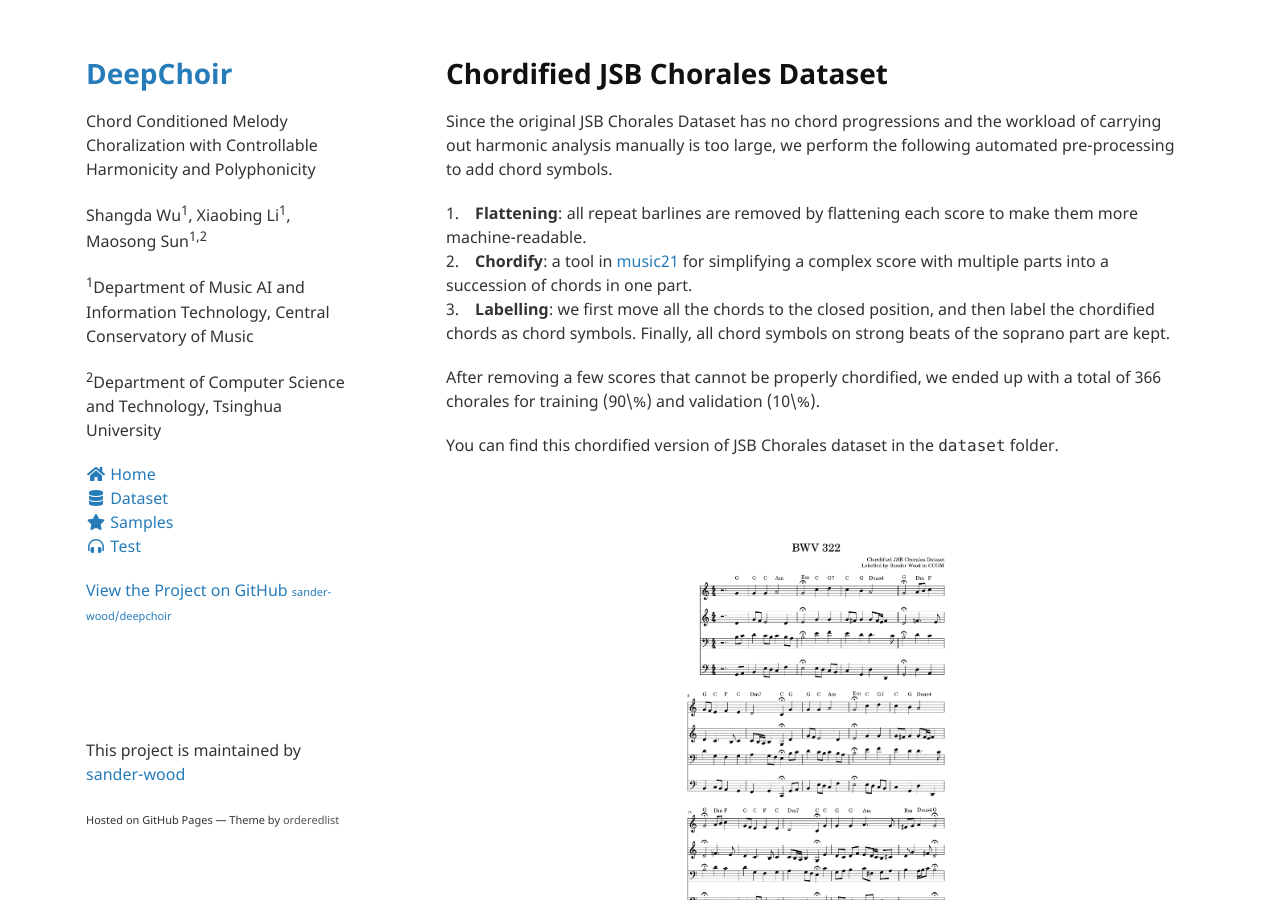
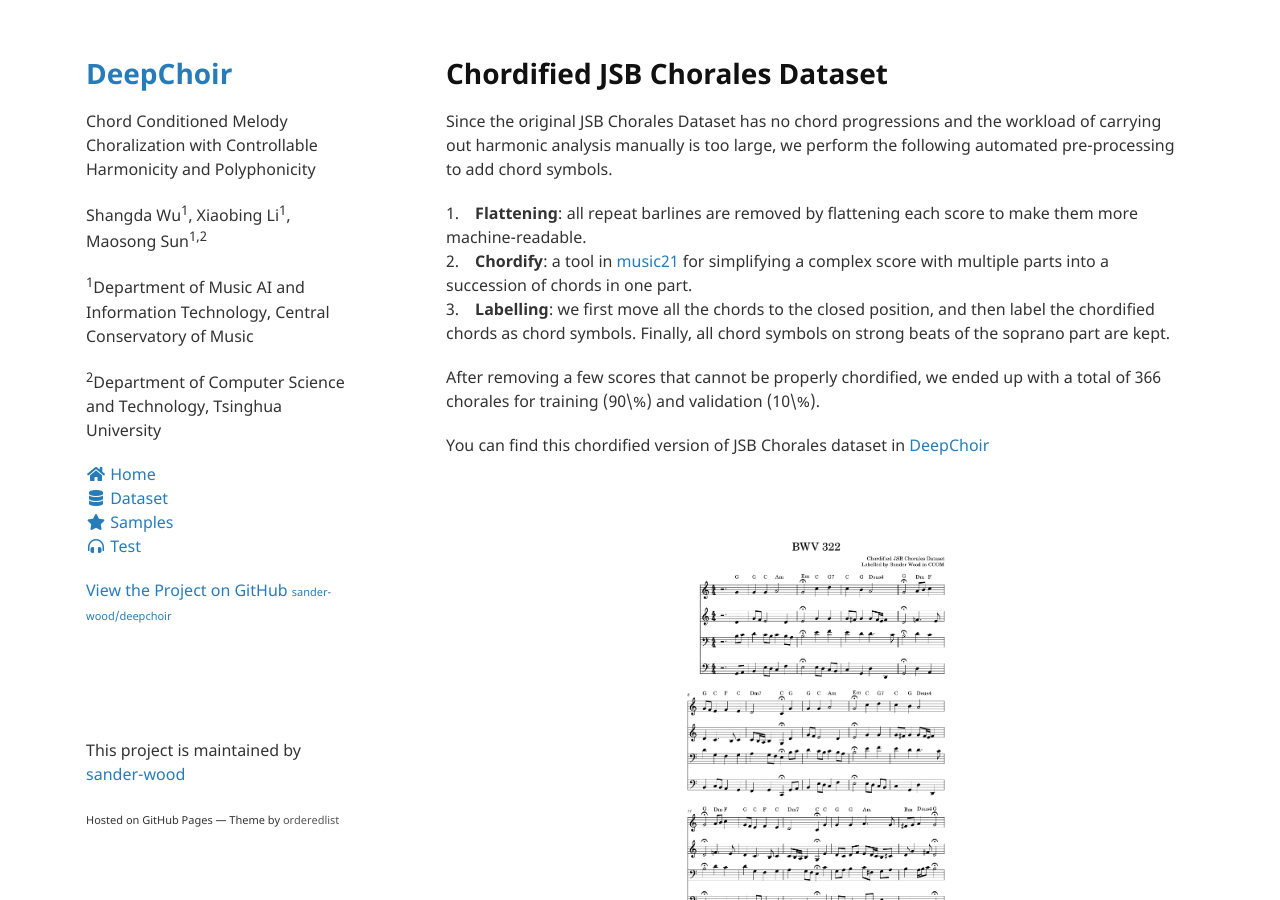
Before and after one commit to sander-wood/deepchoir, a Jekyll site: the page built from dataset.md, in a window 1280 px wide and 900 px high. Built offline with Jekyll 4.4.1, drawn with Linux system fonts in a browser that asks for light colours; nearby versions of some CDN libraries.

Commit message:
Update dataset.md

```diff
--- a/dataset.md
+++ b/dataset.md
@@ -22,7 +22,7 @@
 
 After removing a few scores that cannot be properly chordified, we ended up with a total of 366 chorales for training (90\%) and validation (10\%).
 
-You can find this chordified version of JSB Chorales dataset in the `dataset` folder.
+You can find this chordified version of JSB Chorales dataset in [DeepChoir](https://github.com/sander-wood/deepchoir)
 
 <br>
 <center><img src="figs/070-1.png" alt="p1" style="zoom:50%"><img src="figs/070-2.png" alt="p2" style="zoom:50%"></center>
```
